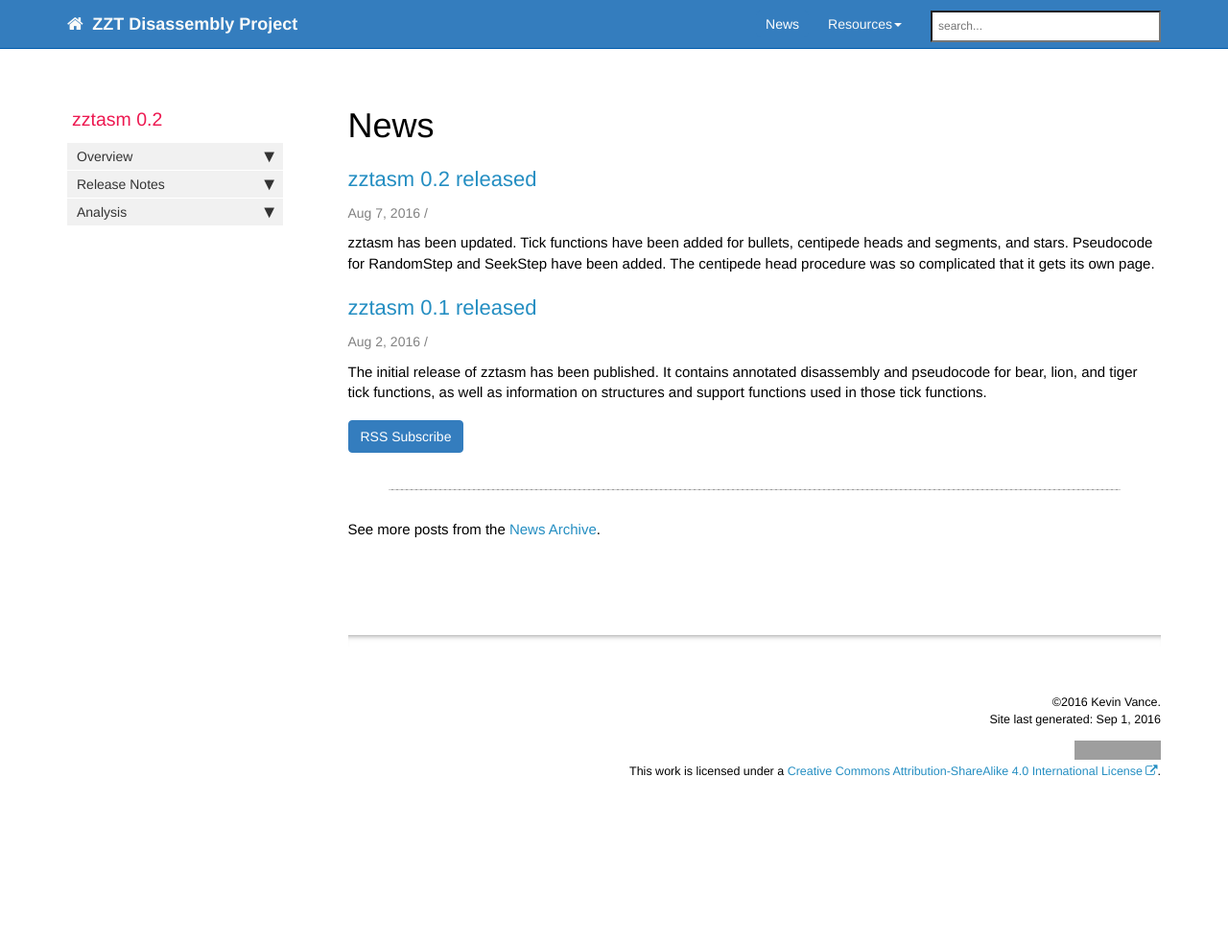
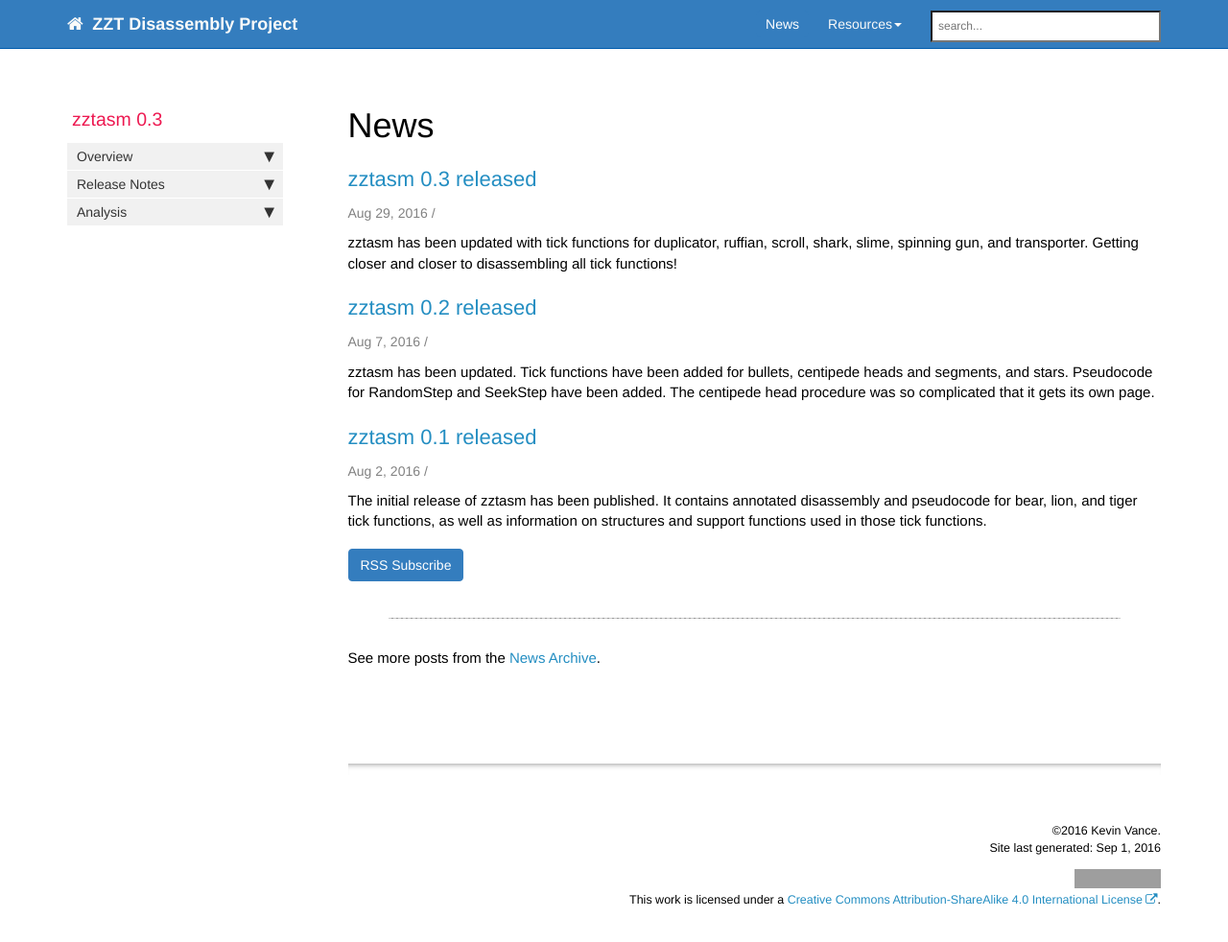
Before and after one commit to cknave/zztasm, a Jekyll site: the page built from docs/pages/news/news.html, in a window 1280 px wide and 1008 px high. Shown: the top 982 px of the window at 96% size. Built offline with Jekyll 4.4.1, drawn with Linux system fonts in a browser that asks for light colours; nearby versions of some CDN libraries; comment, search, counter and statistics services are not loaded; grey boxes are pictures that could not be loaded.

Commit message:
Update version to 0.3

```diff
--- a/docs/_data/sidebars/zztasm_sidebar.yml
+++ b/docs/_data/sidebars/zztasm_sidebar.yml
@@ -3,7 +3,7 @@
 entries:
 - title: sidebar
   product: zztasm
-  version: 0.2
+  version: 0.3
   folders:
 
   - title: Overview
--- /dev/null
+++ b/docs/_posts/2016-08-29-zztasm-0.3-released.md
@@ -0,0 +1,12 @@
+---
+title: zztasm 0.3 released
+published: true
+permalink: news_zztasm_0.3_released.html
+---
+
+zztasm has been updated with tick functions for duplicator, ruffian, scroll, shark, slime,
+spinning gun, and transporter.
+
+Getting closer and closer to disassembling all tick functions!
+
+{% include links.html %}
--- a/docs/pages/zztasm/release_notes_pre.md
+++ b/docs/pages/zztasm/release_notes_pre.md
@@ -4,9 +4,13 @@ sidebar: zztasm_sidebar
 permalink: release_notes_pre.html
 ---
 
+## zztasm 0.3
+* Disassembly and pseudocode for duplicator, ruffian, scroll, shark, slime, spinning gun,
+  and transporter tick functions
+
 ## zztasm 0.2
 
-* Disassembly and pseudocode for bullet, head, segment, and star
+* Disassembly and pseudocode for bullet, head, segment, and star tick functions
 * Pseudocode for RandomStep and SeekStep
 
 ## zztasm 0.1
```
